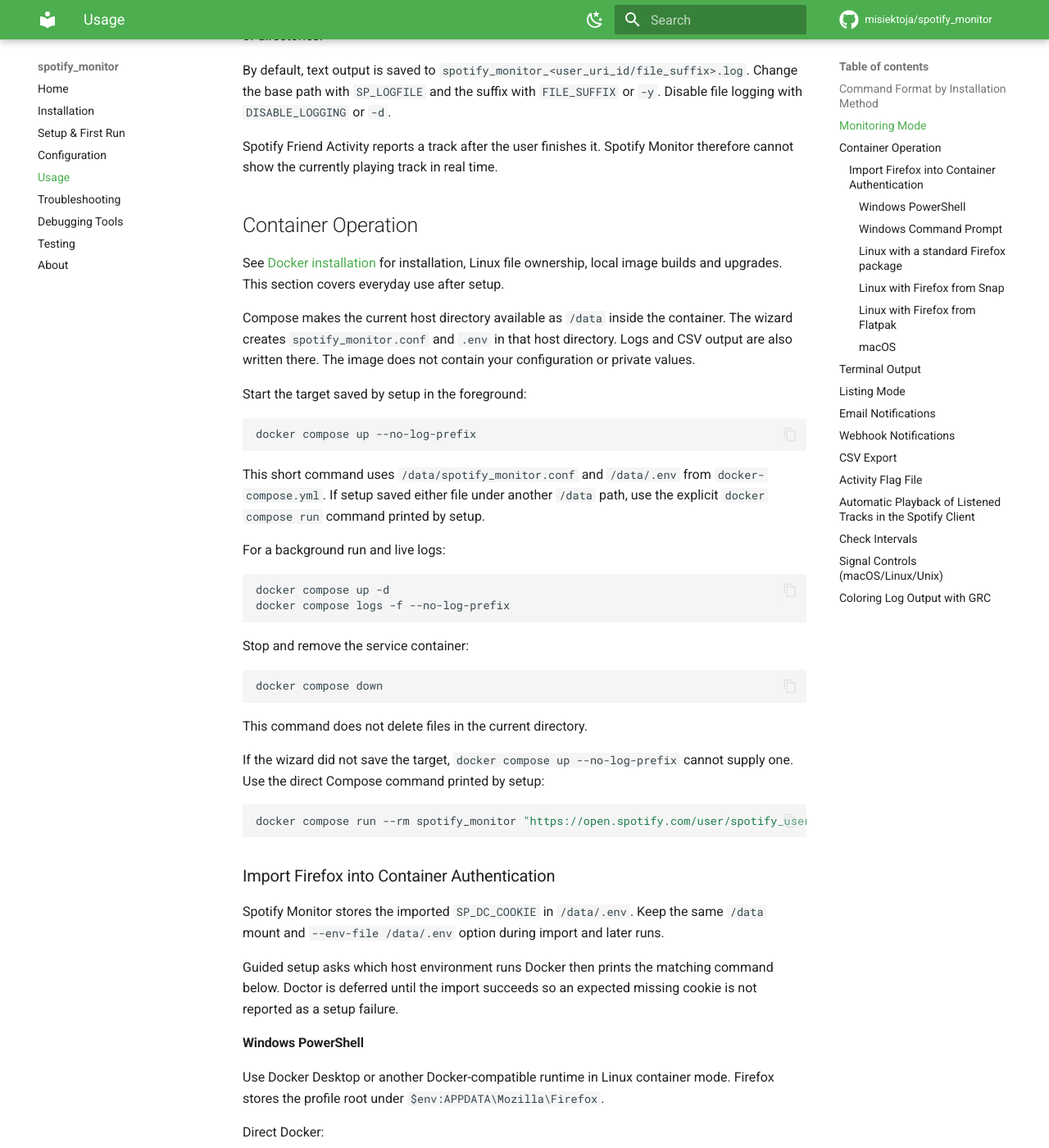
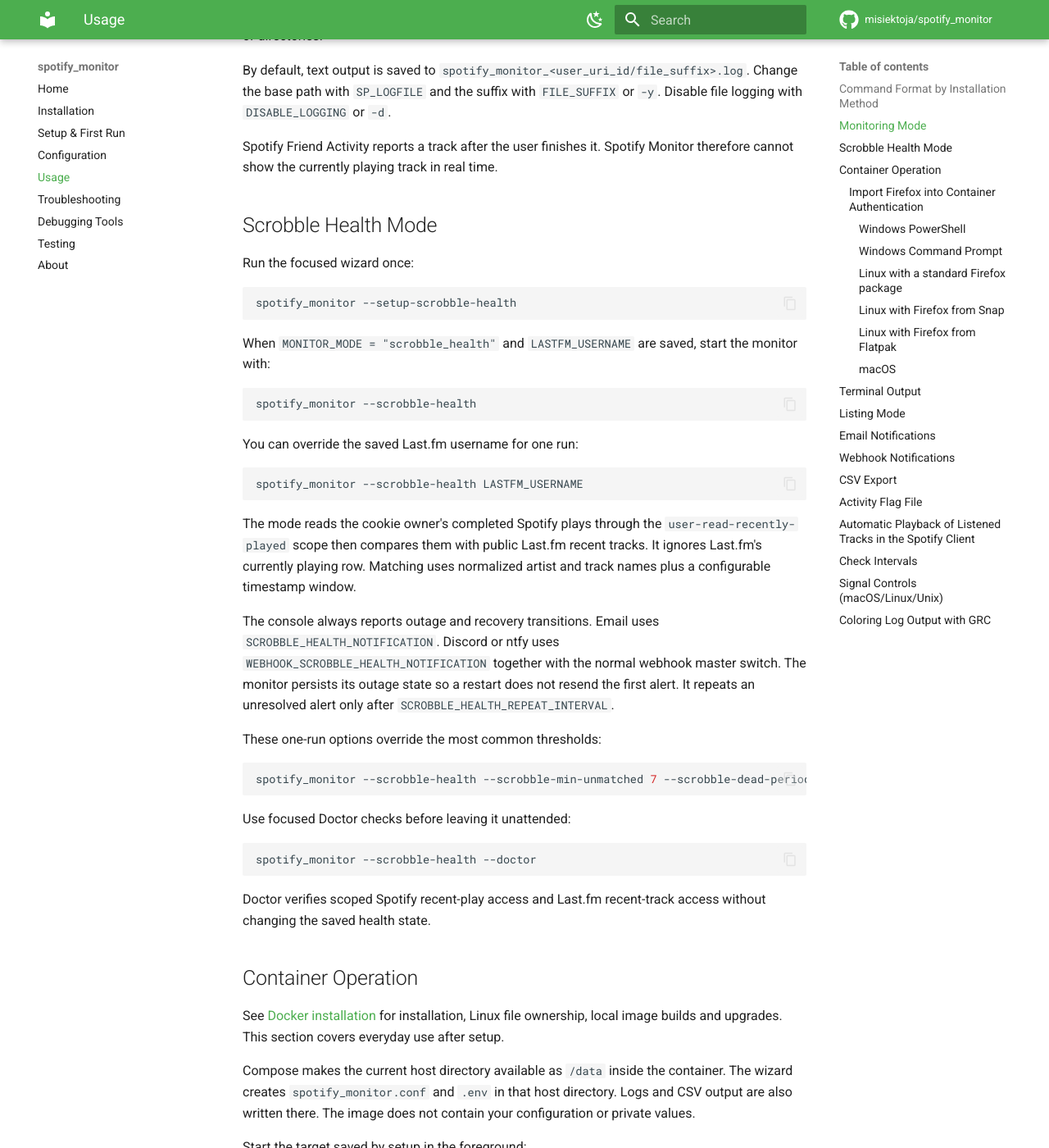
Before and after one commit to misiektoja/spotify_monitor, an MkDocs documentation site: the page built from docs/usage.md, in a window 1280 px wide and 1400 px high, scrolled down 2144 px. Shown: the whole window at 82% size. Built offline with MkDocs 1.6.1 and Material for MkDocs 9.7.7, drawn with Linux system fonts in a browser that asks for light colours; comment, search, counter and statistics services are not loaded.

Commit message:
docs(usage): explain scrobble health operation

````diff
--- a/docs/usage.md
+++ b/docs/usage.md
@@ -75,6 +75,45 @@
 By default, text output is saved to `spotify_monitor_<user_uri_id/file_suffix>.log`. Change the base path with `SP_LOGFILE` and the suffix with `FILE_SUFFIX` or `-y`. Disable file logging with `DISABLE_LOGGING` or `-d`.
 
 Spotify Friend Activity reports a track after the user finishes it. Spotify Monitor therefore cannot show the currently playing track in real time.
+
+<a id="scrobble-health-mode"></a>
+## Scrobble Health Mode
+
+Run the focused wizard once:
+
+```sh
+spotify_monitor --setup-scrobble-health
+```
+
+When `MONITOR_MODE = "scrobble_health"` and `LASTFM_USERNAME` are saved, start the monitor with:
+
+```sh
+spotify_monitor --scrobble-health
+```
+
+You can override the saved Last.fm username for one run:
+
+```sh
+spotify_monitor --scrobble-health LASTFM_USERNAME
+```
+
+The mode reads the cookie owner's completed Spotify plays through the `user-read-recently-played` scope then compares them with public Last.fm recent tracks. It ignores Last.fm's currently playing row. Matching uses normalized artist and track names plus a configurable timestamp window.
+
+The console always reports outage and recovery transitions. Email uses `SCROBBLE_HEALTH_NOTIFICATION`. Discord or ntfy uses `WEBHOOK_SCROBBLE_HEALTH_NOTIFICATION` together with the normal webhook master switch. The monitor persists its outage state so a restart does not resend the first alert. It repeats an unresolved alert only after `SCROBBLE_HEALTH_REPEAT_INTERVAL`.
+
+These one-run options override the most common thresholds:
+
+```sh
+spotify_monitor --scrobble-health --scrobble-min-unmatched 7 --scrobble-dead-period 1800 --scrobble-check-interval 180
+```
+
+Use focused Doctor checks before leaving it unattended:
+
+```sh
+spotify_monitor --scrobble-health --doctor
+```
+
+Doctor verifies scoped Spotify recent-play access and Last.fm recent-track access without changing the saved health state.
 
 <a id="main-application-docker-image"></a>
 ## Container Operation
````
